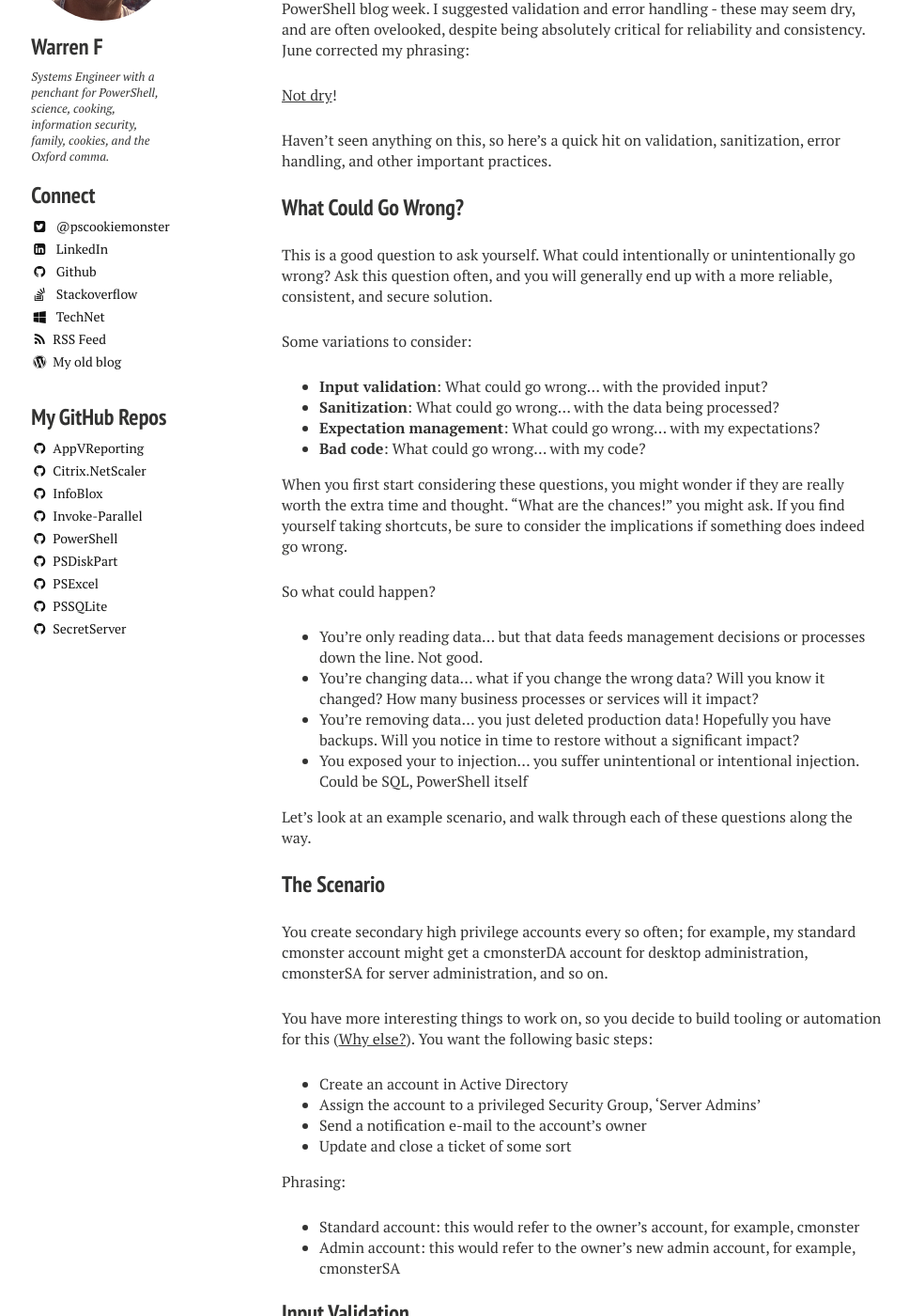
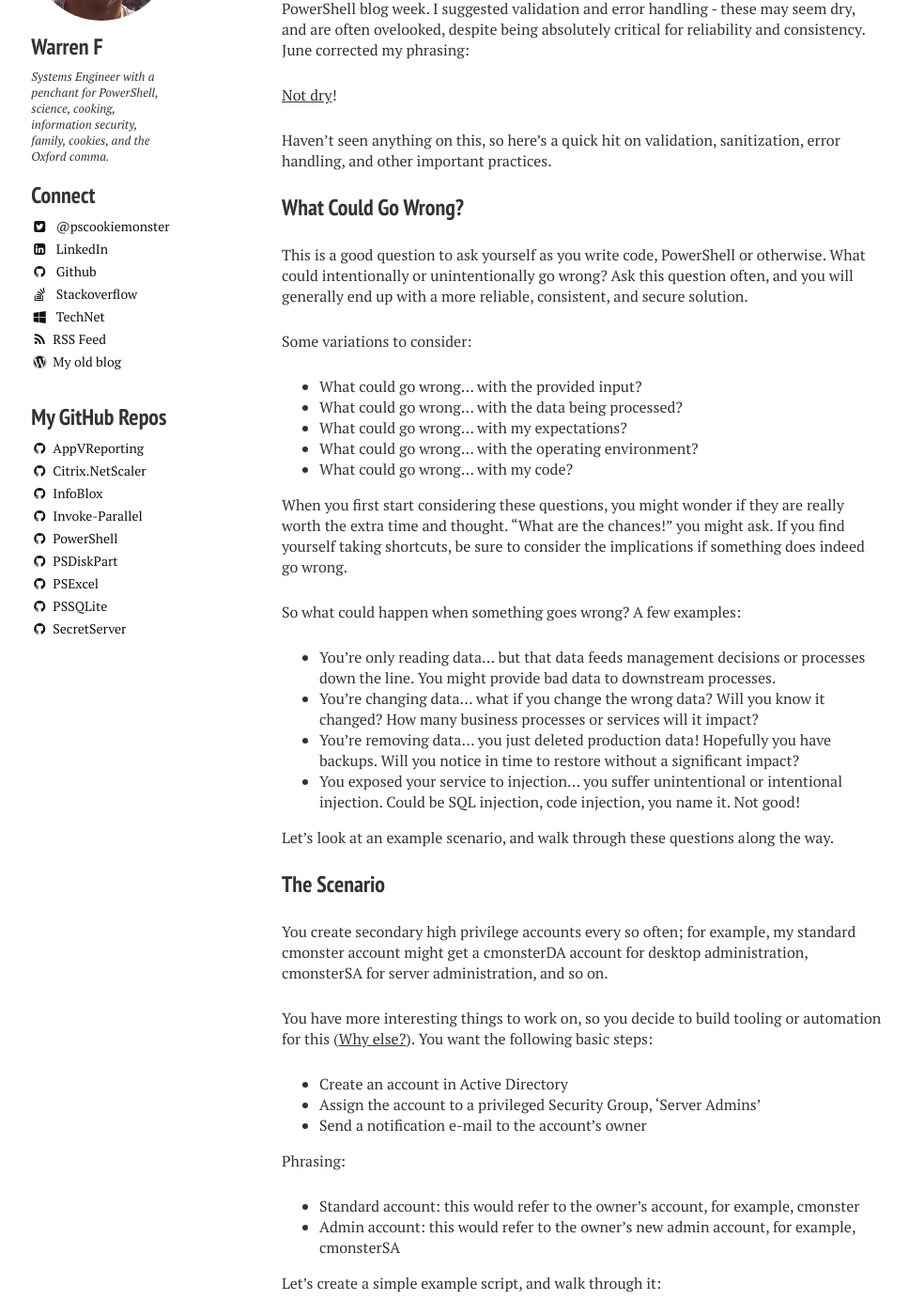
Before and after one commit to RamblingCookieMonster/RamblingCookieMonster.github.io, a Jekyll site: the page built from Drafts/2015-05-22-Validation-And-Error-Handling.md, in a window 1280 px wide and 1400 px high, scrolled down 526 px. Shown: the whole window at 94% size, without its empty margins (20-988 px from the left). Built offline with Jekyll 4.4.1, drawn with Linux system fonts in a browser that asks for light colours; nearby versions of some CDN libraries; comment, search, counter and statistics services are not loaded; some of the changed text lies outside the part shown; grey boxes are pictures that could not be loaded.

```diff
--- a/Drafts/2015-05-22-Validation-And-Error-Handling.md
+++ b/Drafts/2015-05-22-Validation-And-Error-Handling.md
@@ -22,25 +22,26 @@
 
 ### What Could Go Wrong?
 
-This is a good question to ask yourself. What could intentionally or unintentionally go wrong? Ask this question often, and you will generally end up with a more reliable, consistent, and secure solution.
+This is a good question to ask yourself as you write code, PowerShell or otherwise. What could intentionally or unintentionally go wrong? Ask this question often, and you will generally end up with a more reliable, consistent, and secure solution.
 
 Some variations to consider:
 
-* **Input validation**: What could go wrong... with the provided input?
-* **Sanitization**: What could go wrong... with the data being processed?
-* **Expectation management**: What could go wrong... with my expectations?
-* **Bad code**: What could go wrong... with my code?
+* What could go wrong... with the provided input?
+* What could go wrong... with the data being processed?
+* What could go wrong... with my expectations?
+* What could go wrong... with the operating environment?
+* What could go wrong... with my code?
 
 When you first start considering these questions, you might wonder if they are really worth the extra time and thought. "What are the chances!" you might ask. If you find yourself taking shortcuts, be sure to consider the implications if something does indeed go wrong.
 
-So what could happen?
+So what could happen when something goes wrong? A few examples:
 
-* You're only reading data... but that data feeds management decisions or processes down the line. Not good.
+* You're only reading data... but that data feeds management decisions or processes down the line. You might provide bad data to downstream processes.
 * You're changing data... what if you change the wrong data? Will you know it changed? How many business processes or services will it impact?
 * You're removing data... you just deleted production data! Hopefully you have backups. Will you notice in time to restore without a significant impact?
-* You exposed your to injection... you suffer unintentional or intentional injection. Could be SQL, PowerShell itself
+* You exposed your service to injection... you suffer unintentional or intentional injection. Could be SQL injection, code injection, you name it. Not good!
 
-Let's look at an example scenario, and walk through each of these questions along the way.
+Let's look at an example scenario, and walk through these questions along the way.
 
 ### The Scenario
 
@@ -51,26 +52,33 @@
 * Create an account in Active Directory
 * Assign the account to a privileged Security Group, 'Server Admins'
 * Send a notification e-mail to the account's owner
-* Update and close a ticket of some sort
 
 Phrasing:
 
 * Standard account: this would refer to the owner's account, for example, cmonster
 * Admin account: this would refer to the owner's new admin account, for example, cmonsterSA
 
-### Input Validation
+Let's create a simple example script, and walk through it:
 
-The idea with input validation is that you should control and limit the input that you take, to avoid surprising outcomes.
+{% gist 132f13fb1d0e35ce9657 %}
 
-Ideally, your function or script can use built in PowerShell functionality for validation. Boe Prox wrote [a great post](http://learn-powershell.net/2014/02/04/using-powershell-parameter-validation-to-make-your-day-easier/) on this, and [about_Functions_Advanced_Parameters](https://technet.microsoft.com/en-us/library/hh847743.aspx) has a few tips as well.
+Let's dissect this line by line.  Note that in the real world, you might consider these questions as you write each line, rather than after the fact.
 
-In addition to validation attributes, you could [use an Enum](http://ramblingcookiemonster.github.io/Types-And-Enums/) that restricts you to a few specific choices.
+### What Could Go Wrong?
 
-In some cases, you might want to allow arbitrary input, performing validation later in your code.
+#### Line 2: Bad Input
+
+Input can be dangerous. .  In our example, we take in a SamAccountName.
+
+The idea with input validation is that you should control and limit the input that you take, to avoid surprising outcomes. There are a number of options:
+
+* Use built in PowerShell functionality for validation. Boe Prox wrote [a great post](http://learn-powershell.net/2014/02/04/using-powershell-parameter-validation-to-make-your-day-easier/) on this, and [about_Functions_Advanced_Parameters](https://technet.microsoft.com/en-us/library/hh847743.aspx) has a few tips as well.
+* [Use an Enum](http://ramblingcookiemonster.github.io/Types-And-Enums/) that restricts you to a few specific choices, or a strong type, such as [int] or [string[]] to indicate exactly what type of data to take in.
+* In some cases, you might want to allow arbitrary input, performing validation later in your code.
 
 #### Scenario: Input Validation
 
-In our scenario, the input might be the samaccountname or SID for an existing standard account. Let's think of a few things we should validate:
+In our scenario, the only input is the samaccountname for an existing standard account. Let's think of a few things we should validate:
 
 * The account should exist in active directory
 * The account should be a standard account with an e-mail address, to allow notification down the line
@@ -80,10 +88,6 @@
 
 I might load up a [light-weight tool for ADSI queries](https://gallery.technet.microsoft.com/scriptcenter/Get-ADSIObject-Portable-ae7f9184), verify that the input account exists in AD, verify that it has a mail attribute, and validate that it [has group membership](https://gallery.technet.microsoft.com/scriptcenter/Get-ADGroupMembers-Get-AD-0ee3ae48) in 'System Admin Team'.
 
-What could have gone wrong? What if the wrong account went through, and I automatically provisioned a high privilege account for someone not in the 'System Admin Team', sending out a nice e-mail to them letting them know how to log in to their new account?
+What could have gone wrong? What if the wrong account went through, and I automatically provisioned a high privilege account for someone not in the 'System Admin Team', sending out a nice e-mail to them letting them know how to log in to their new account? This is a relatively tame example.
 
-### Sanitization
-
-### Expectation Management
-
-### Bad Code
+### Sanitization, Expectation Management, and Bad Code
```
Also changed, not shown: _posts/2015-05-30-Consistent-Column-Types.md (added, +99 -0 lines), images/Column-Types/Action.png (added), images/Column-Types/Get-PropertyTypes.png (added), images/Column-Types/Gremlins.png (added), images/Column-Types/Offender.png (added), images/Column-Types/ducktype.png (added).
